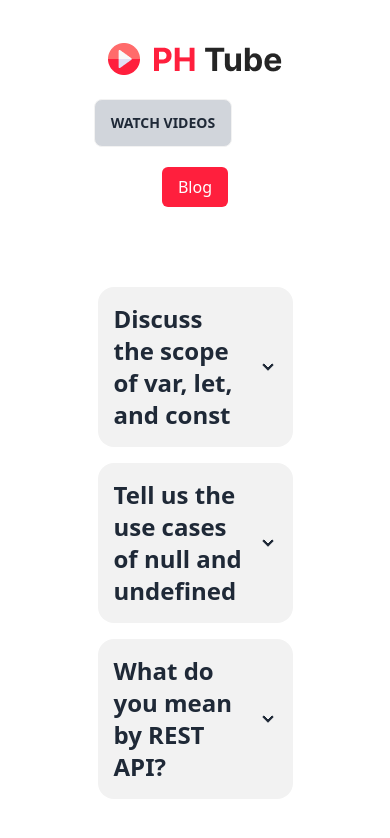
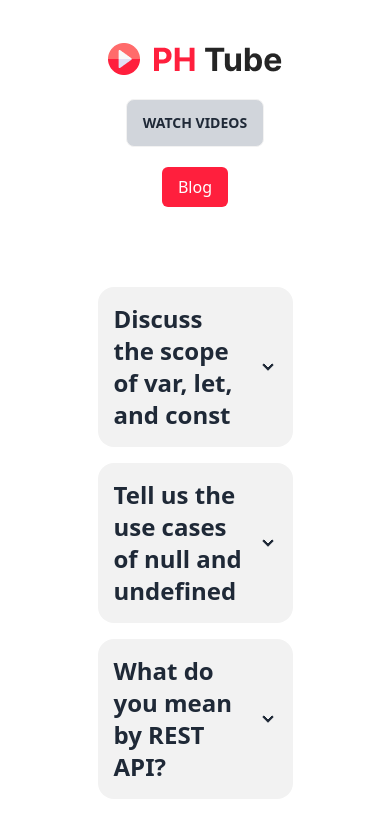
Before and after one commit to rhakib/PH-Tube, a plain HTML site: page blog.html in a window 390 px wide. Drawn offline with nearby package versions, Linux system fonts and the light colour scheme.

Commit message:
responsive edited

```diff
--- a/blog.html
+++ b/blog.html
@@ -15,7 +15,7 @@
             <div class="">
                 <a href="./index.html"><img src="./image/Logo.png" alt="logo"></a>
             </div>
-            <div class="mr-16">
+            <div class="md:mr-16">
                 <a href="./index.html"><button class="btn bg-gray-300">Watch Videos</button></a>
             </div>
             <div>
```
Also changed, not shown: index.html (+1 -1 lines).
